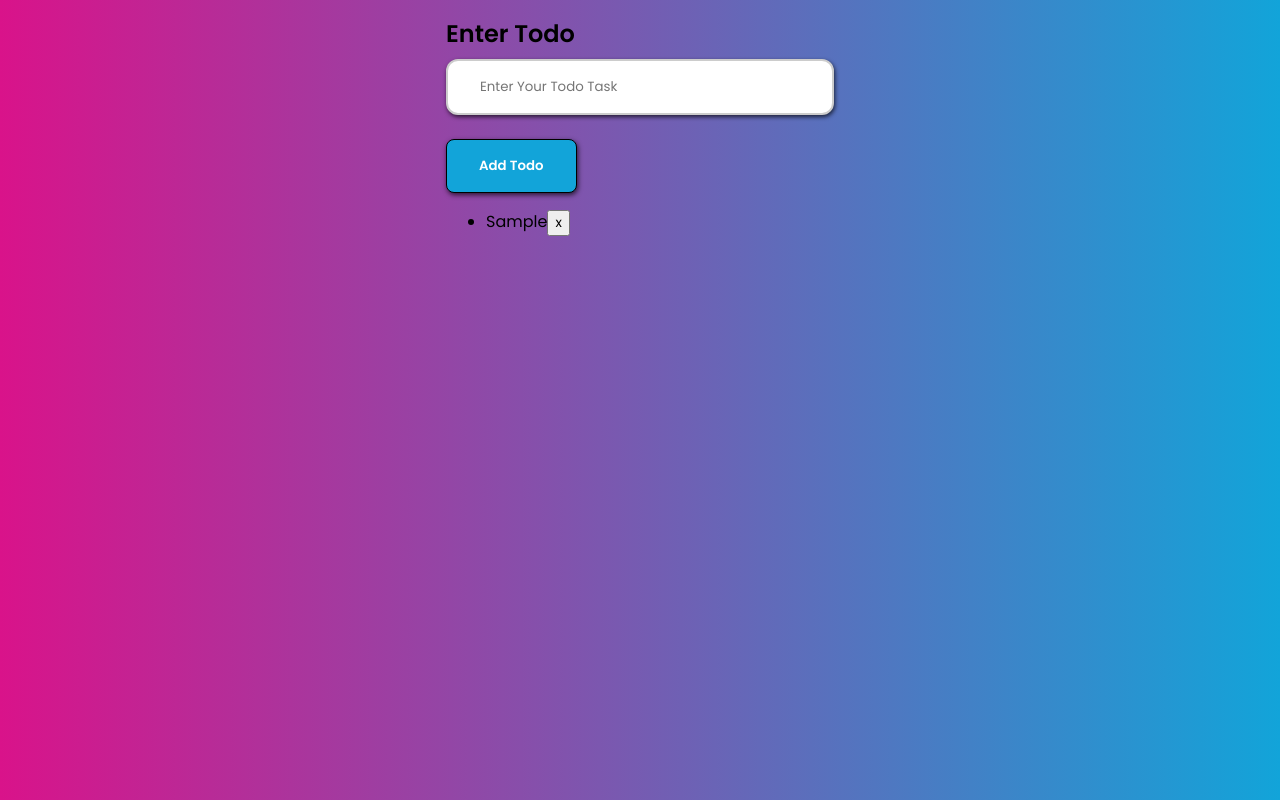
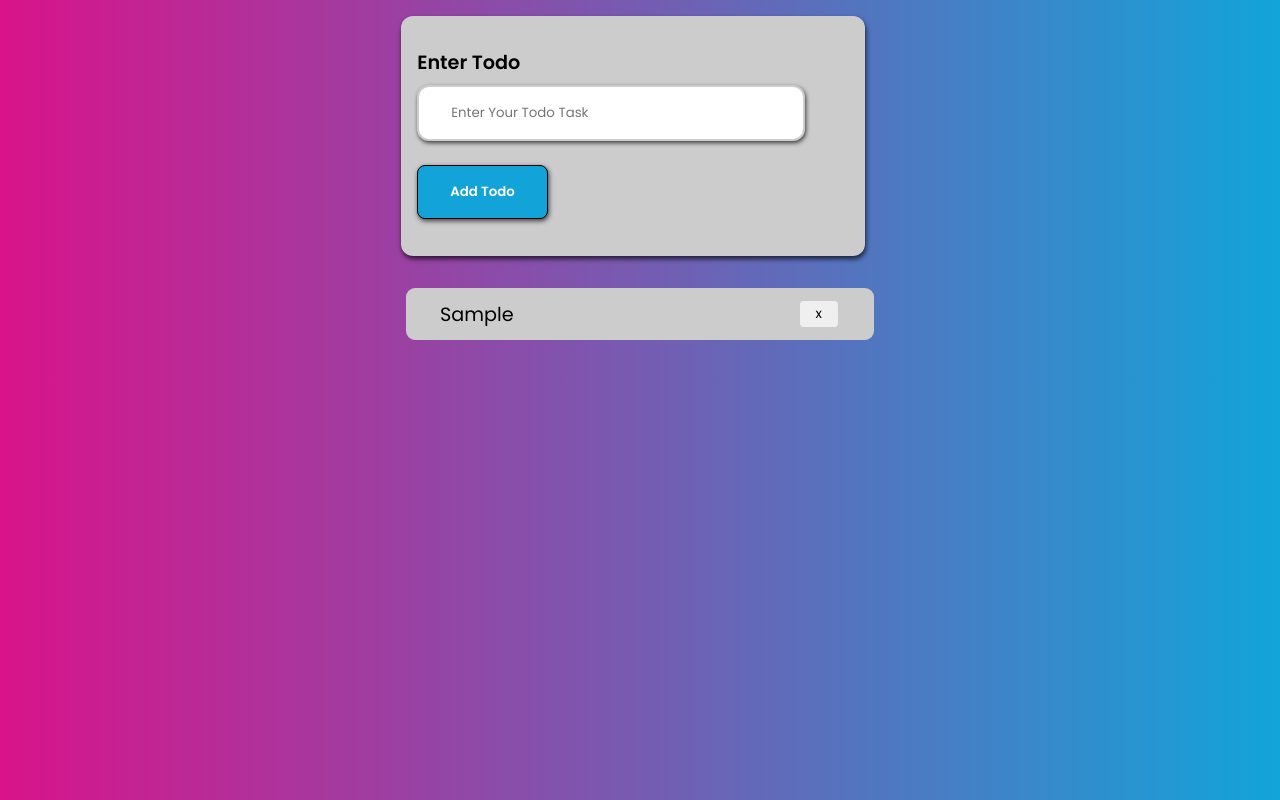
Before and after one commit to AmolShelke2/TodoList-v2, a React (Create React App) app: page / in a window 1280 px wide. Both pictures are taken after typing "Sample" into the empty fields and a click on the button "Add Todo". Built offline with nearby package versions, Linux system fonts and the light colour scheme.

Commit message:
Added css styles for TodoLists component and Added statefull way of showing error message

```diff
--- a/src/components/todoForm/TodoForm.css
+++ b/src/components/todoForm/TodoForm.css
@@ -1,3 +1,29 @@
+.todo-form {
+        height: 13rem;
+        width: 27rem;
+        background-color: #ccc;
+        margin-top: 1rem;
+        border-radius: 12px;
+        padding: 1rem;
+        box-shadow: 1px 3px 5px rgba(0, 0, 0, .7);
+}
+
+.error {
+        font-size: 1.5rem;
+        transition: .3s all ease-in-out;
+        background-color: #ccc;
+        width: 14rem;
+        border-radius: 8px;
+        text-align: center;
+        color: red;
+        font-weight: bold;
+        display: none;
+}
+
+.error.active {
+        display: block;
+}
+
 .todo-form form {
         display: flex;
         flex-direction: column;
@@ -7,7 +33,7 @@
 .todo-form label {
         margin-top: 1rem;
         margin-bottom: .5rem;
-        font-size: 1.5rem;
+        font-size: 1.2rem;
         font-weight: bold;
 }
 
@@ -31,3 +57,14 @@
         cursor: pointer;
         box-shadow: 1px 2px 5px rgba(0, 0, 0, .7);
 }
+
+
+@media (max-width: 500px) {
+        .todo-form {
+                width: 20rem;
+        }
+
+        .todo-form input {
+                width: 15rem;
+        }
+}
--- a/src/components/todoForm/TodoForm.js
+++ b/src/components/todoForm/TodoForm.js
@@ -4,17 +4,20 @@ import './TodoForm.css';
 
 export const TodoForm = props => {
   const [enteredTodo, setEnteredTodo] = useState('');
+  const [errorMessage, setErrorMessage] = useState('');
+  const [isErrorModalActive, setIsErrorModelActive] = useState(false);
 
   const enterdTodoChangeHandler = e => {
     setEnteredTodo(e.target.value);
+    setErrorMessage('');
   };
 
   const addTodoHandler = e => {
     e.preventDefault();
-    //     console.log(enteredTodo);
 
     if (enteredTodo.length === 0 || enteredTodo === '') {
-      console.error('Add a valid todo');
+      setIsErrorModelActive(true);
+      setErrorMessage('Add a valid todo');
       return;
     }
 
@@ -24,6 +27,10 @@ export const TodoForm = props => {
   };
 
   return (
+    <React.Fragment>
+      <p className={isErrorModalActive ? 'error active' : 'error'}>
+        {errorMessage}
+      </p>
       <div className="todo-form">
         <form onSubmit={addTodoHandler}>
           <label htmlFor="text">Enter Todo</label>
@@ -36,5 +43,6 @@ export const TodoForm = props => {
           <button type="submit">Add Todo</button>
         </form>
       </div>
+    </React.Fragment>
   );
 };
--- a/src/components/todoLists/TodoLists.css
+++ b/src/components/todoLists/TodoLists.css
@@ -1,16 +1,32 @@
-.todo-item {
+.todo-lists {
+        list-style: none;
+        padding: 1rem .3rem;
+}
+
+.list-item {
+        height: 1rem;
+        width: 25rem;
         display: flex;
         align-items: center;
         text-align: center;
+        justify-content: space-between;
+        border: 2px solid #ccc;
+        padding: 1rem 2rem;
+        background-color: #ccc;
+        border-radius: 9px;
+        margin-bottom: .5rem;
+        font-size: 1.2rem;
 }
 
-.removeBtn {
-        border: 1px solid #ccc;
-        height: 1rem;
-        width: 1rem;
-        text-align: center;
-        border-radius: 30px;
-        display: flex;
-        align-items: center;
-        justify-content: center;
+.list-item button {
+        padding: .2rem 1rem;
+        border-radius: 6px;
+        border: 2px solid #ccc;
+        cursor: pointer;
 }
+
+@media(max-width: 500px) {
+        .list-item {
+                width: 15rem;
+        }
+}
--- a/src/components/todoLists/TodoLists.js
+++ b/src/components/todoLists/TodoLists.js
@@ -6,7 +6,7 @@ const TodoLists = props => {
   return (
     <ul className="todo-lists">
       {props.items.map(item => (
-        <li key={item.id}>
+        <li key={item.id} className="list-item">
           {item.task}
           <button onClick={() => props.onDeleteTodoItem(item)}>x</button>
         </li>
--- a/src/index.css
+++ b/src/index.css
@@ -14,4 +14,6 @@ body {
 
 * {
   font-family: 'Poppins', sans-serif;
+  scroll-behavior: smooth;
+  transition: .3s all ease-in-out;
 }
```
Lines whose indentation alone changed are shown as unchanged.
